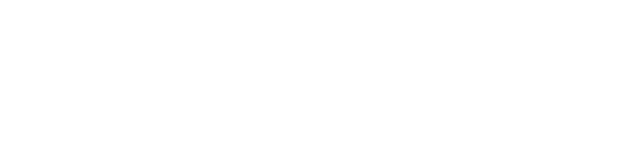
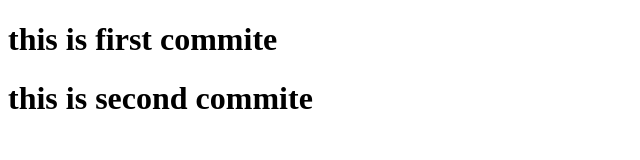
Before and after one commit to safinsr/test, a plain HTML site: page git two/index.html in a window 1280 px wide. Shown: the whole page, without its empty margins (0-640 px from the left). Drawn offline with Linux system fonts and the light colour scheme.

Commit message:
second commite

```diff
--- a/git two/index.html
+++ b/git two/index.html
@@ -6,6 +6,7 @@
     <title>safin salih</title>
 </head>
 <body>
-
+    <h1>this is first commite</h1>
+    <h1>this is second commite</h1>
 </body>
 </html>
```
